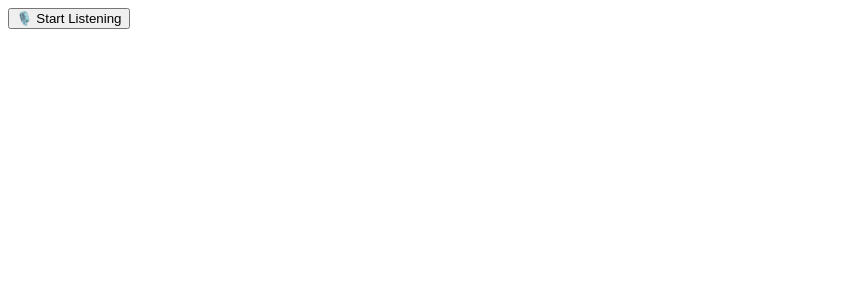
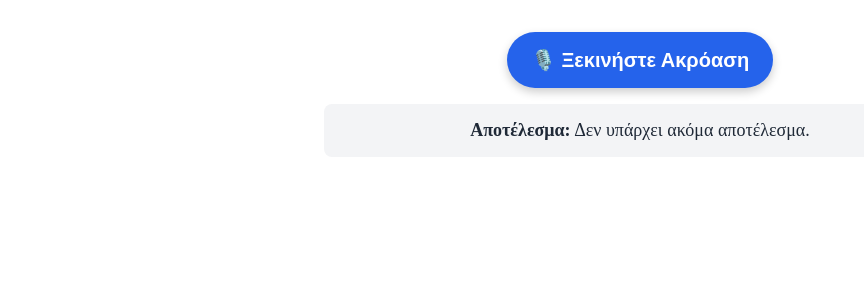
Before and after one commit to Dimkormpos/pt-teleacoustics, an Angular app in the folder transit-teleacoustics/: page /voice-input in a window 1280 px wide. Shown: the top 300 px of the page, without its empty margins (0-864 px from the left). Built offline with nearby package versions, Linux system fonts and the light colour scheme.

Commit message:
basic voice input command pt 1

```diff
--- a/transit-teleacoustics/src/app/components/voice-command-input/voice-command-input.component.css
+++ b/transit-teleacoustics/src/app/components/voice-command-input/voice-command-input.component.css
@@ -0,0 +1,40 @@
+.speech-container {
+  display: flex;
+  flex-direction: column;
+  align-items: center;
+  gap: 1rem;
+  margin-top: 2rem;
+}
+
+.speech-button {
+  background-color: #2563eb; /* Blue 600 */
+  color: white;
+  font-size: 1.25rem;
+  font-weight: bold;
+  padding: 1rem 1.5rem;
+  border: none;
+  border-radius: 9999px; /* Fully rounded */
+  box-shadow: 0 4px 10px rgba(0, 0, 0, 0.2);
+  cursor: pointer;
+  transition: background-color 0.2s, box-shadow 0.2s;
+}
+
+.speech-button:hover {
+  background-color: #1d4ed8; /* Blue 700 */
+}
+
+.speech-button:focus {
+  outline: none;
+  box-shadow: 0 0 0 4px rgba(147, 197, 253, 0.6); /* Ring effect */
+}
+
+.transcript-box {
+  background-color: #f3f4f6; /* Gray 100 */
+  color: #1f2937; /* Gray 800 */
+  padding: 1rem;
+  border-radius: 0.5rem;
+  width: 100%;
+  max-width: 600px;
+  text-align: center;
+  font-size: 1.125rem;
+}
--- a/transit-teleacoustics/src/app/components/voice-command-input/voice-command-input.component.html
+++ b/transit-teleacoustics/src/app/components/voice-command-input/voice-command-input.component.html
@@ -1,4 +1,14 @@
-<div>
-  <button (click)="startListening()">🎙️ Start Listening</button>
-  <p *ngIf="transcript">Heard: {{ transcript }}</p>
+<div class="speech-container">
+  <button
+    (click)="startListening()"
+    class="speech-button"
+    [attr.aria-pressed]="isListening"
+    aria-label="Ξεκινήστε ακρόαση φωνής"
+  >
+    🎙️ {{ isListening ? 'Ακούει...' : 'Ξεκινήστε Ακρόαση' }}
+  </button>
+
+  <div class="transcript-box" aria-live="polite">
+    <strong>Αποτέλεσμα:</strong> {{ transcript || 'Δεν υπάρχει ακόμα αποτέλεσμα.' }}
+  </div>
 </div>
--- a/transit-teleacoustics/src/app/components/voice-command-input/voice-command-input.component.ts
+++ b/transit-teleacoustics/src/app/components/voice-command-input/voice-command-input.component.ts
@@ -9,7 +9,8 @@ import { Component, OnInit } from '@angular/core';
 })
 export class VoiceCommandInputComponent implements OnInit {
 transcript: string = '';
-  public recognition: any | null = null;
+isListening: boolean = false;
+recognition: any | null = null;
 
 ngOnInit(): void {
   const SpeechRecognition = (window as any).SpeechRecognition || (window as any).webkitSpeechRecognition;
@@ -19,26 +20,45 @@ export class VoiceCommandInputComponent implements OnInit {
     this.recognition.lang = 'el-GR';
     this.recognition.interimResults = false;
 
+    this.recognition.onstart = () => {
+      this.isListening = true;
+      console.log('🎤 Listening...');
+      this.speak('Ξεκίνησε η ακρόαση'); // "Listening started" in Greek
+    };
+
     this.recognition.onresult = (event: any) => {
       const result = event.results[0][0].transcript;
       this.transcript = result;
+      this.isListening = false;
       console.log('Voice Input:', result);
+      this.speak('Το αποτέλεσμα είναι: ' + result); // "The result is..."
+    };
+
+    this.recognition.onend = () => {
+      this.isListening = false;
     };
 
     this.recognition.onerror = (event: any) => {
+      this.isListening = false;
       console.error('Speech recognition error', event);
+      this.speak('Παρουσιάστηκε σφάλμα'); // "An error occurred"
     };
   } else {
     console.warn('Speech recognition not supported in this browser.');
+    alert('Η αναγνώριση φωνής δεν υποστηρίζεται σε αυτό το πρόγραμμα περιήγησης.');
   }
 }
 
 startListening(): void {
-    if (this.recognition) {
+  if (this.recognition && !this.isListening) {
     this.recognition.start();
-    } else {
-      alert('Speech recognition not supported in your browser.');
   }
 }
 
+speak(message: string): void {
+  const utterance = new SpeechSynthesisUtterance(message);
+  utterance.lang = 'el-GR';
+  window.speechSynthesis.speak(utterance);
 }
+
+}
```
Lines whose indentation alone changed are shown as unchanged.
